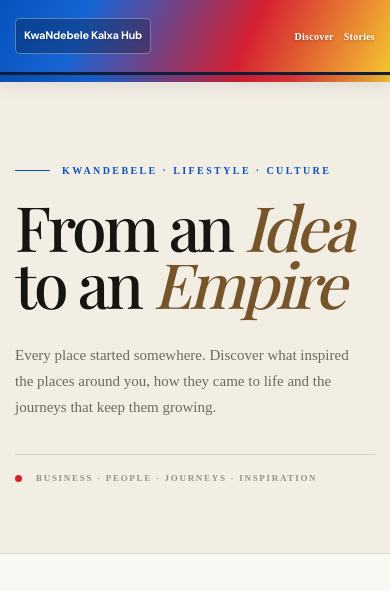
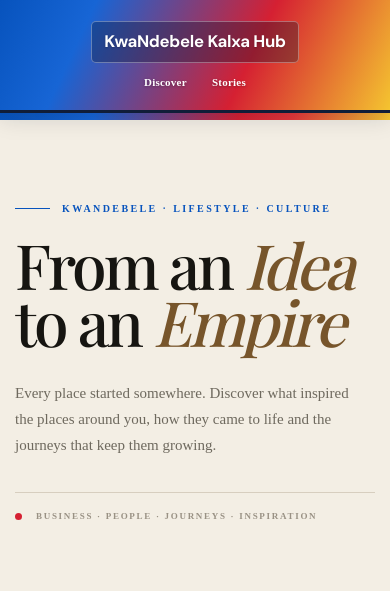
Before and after one commit to LasieHlongwane/kalxa-stories, a Flask app: page / in a window 390 px wide. Shown: the top 591 px of the page. Run offline with Flask 3, Linux system fonts and the light colour scheme; data comes from the database, SQL or seed files in the repository; data that the repository does not hold is empty; some web fonts are replaced.

Commit message:
Refactor header and navigation layout styles
Updated header and navigation styles for better alignment and responsiveness.

```diff
--- a/app/templates/base.html
+++ b/app/templates/base.html
@@ -354,9 +354,15 @@
 
         /* =====================================================
            HEADER INNER
+
+           UPDATED:
+           Brand is centered horizontally.
+           Navigation stays on the right.
         ====================================================== */
 
         .header-inner {
+
+            position: relative;
 
             width:
                 min(
@@ -364,7 +370,7 @@
                     var(--kalxa-max-width)
                 );
 
-            min-height: 82px;
+            min-height: 100px;
 
             margin:
                 0 auto;
@@ -373,8 +379,7 @@
 
             align-items: center;
 
-            justify-content:
-                space-between;
+            justify-content: center;
 
             gap: 24px;
 
@@ -391,17 +399,26 @@
 
             align-items: center;
 
-            gap: 13px;
+            justify-content: center;
+
+            gap: 15px;
 
             min-width: 0;
 
+            max-width: 100%;
+
             flex-shrink: 1;
+
+            margin: 0 auto;
 
         }
 
 
         /* =====================================================
            KWANDEBELE KALXA HUB BRAND NAME
+
+           UPDATED:
+           Larger and more prominent.
         ====================================================== */
 
         .brand-name {
@@ -412,10 +429,10 @@
 
             justify-content: center;
 
-            min-height: 43px;
+            min-height: 56px;
 
             padding:
-                9px 16px;
+                12px 22px;
 
             background:
                 rgba(8, 22, 48, .32);
@@ -433,14 +450,14 @@
             font-family:
                 var(--kalxa-sans);
 
-            font-size: 17px;
+            font-size: 27px;
 
             font-weight: 700;
 
             line-height: 1.25;
 
             letter-spacing:
-                -.45px;
+                -.6px;
 
             text-align: center;
 
@@ -520,9 +537,22 @@
 
         /* =====================================================
            MAIN NAVIGATION
+
+           UPDATED:
+           Positioned on the right without moving
+           the brand away from the center.
         ====================================================== */
 
         .main-nav {
+
+            position: absolute;
+
+            right: 0;
+
+            top: 50%;
+
+            transform:
+                translateY(-50%);
 
             display: flex;
 
@@ -1355,6 +1385,70 @@
            TABLET RESPONSIVE
         ====================================================== */
 
+        @media (max-width: 1100px) {
+
+            /*
+               Move navigation beneath the centered brand
+               before the larger title overlaps the links.
+            */
+
+            .header-inner {
+
+                min-height: 112px;
+
+                padding:
+                    12px 0;
+
+                flex-direction: column;
+
+                justify-content: center;
+
+                gap: 8px;
+
+            }
+
+
+            .brand {
+
+                margin: 0 auto;
+
+            }
+
+
+            .brand-name {
+
+                font-size: 24px;
+
+                min-height: 48px;
+
+                padding:
+                    9px 17px;
+
+            }
+
+
+            .brand-section {
+
+                font-size: 21px;
+
+            }
+
+
+            .main-nav {
+
+                position: static;
+
+                transform: none;
+
+                justify-content: center;
+
+                gap: 25px;
+
+            }
+
+        }
+
+
         @media (max-width: 950px) {
 
             .story-grid {
@@ -1374,33 +1468,33 @@
 
             .header-inner {
 
-                min-height: 74px;
-
-                gap: 16px;
+                min-height: 108px;
+
+                gap: 8px;
 
             }
 
 
             .brand-name {
 
-                font-size: 14px;
+                font-size: 22px;
 
                 padding:
-                    9px 11px;
+                    9px 14px;
 
             }
 
 
             .brand-section {
 
-                font-size: 17px;
+                font-size: 19px;
 
             }
 
 
             .main-nav {
 
-                gap: 15px;
+                gap: 23px;
 
             }
 
@@ -1442,63 +1536,93 @@
 
             .header-inner {
 
-                min-height: 72px;
-
-                gap: 10px;
+                min-height: 110px;
+
+                padding:
+                    12px 0 10px;
+
+                flex-direction: column;
+
+                align-items: center;
+
+                justify-content: center;
+
+                gap: 9px;
 
             }
 
 
             .brand {
 
-                gap: 7px;
+                width: 100%;
+
+                gap: 8px;
+
+                margin: 0 auto;
+
+                justify-content: center;
 
             }
 
 
             .brand-name {
 
-                min-height: 36px;
+                min-height: 42px;
 
                 padding:
-                    7px 8px;
+                    9px 12px;
+
+                font-size: clamp(
+                    15px,
+                    4.3vw,
+                    20px
+                );
+
+                line-height: 1.2;
+
+                letter-spacing:
+                    -.3px;
+
+            }
+
+
+            .brand-section {
+
+                padding-left: 9px;
+
+                font-size: 16px;
+
+            }
+
+
+            .brand-section::before {
+
+                height: 18px;
+
+            }
+
+
+            .main-nav {
+
+                position: static;
+
+                transform: none;
+
+                width: 100%;
+
+                justify-content: center;
+
+                gap: 25px;
+
+            }
+
+
+            .main-nav a {
 
                 font-size: 11px;
 
-                line-height: 1.25;
-
-                letter-spacing:
-                    -.25px;
-
-            }
-
-
-            .brand-section {
-
-                padding-left: 8px;
-
-                font-size: 15px;
-
-            }
-
-
-            .brand-section::before {
-
-                height: 18px;
-
-            }
-
-
-            .main-nav {
-
-                gap: 10px;
-
-            }
-
-
-            .main-nav a {
-
-                font-size: 10px;
+                padding:
+                    4px 0;
 
             }
 
```
Also changed, not shown: other parts of app/templates/base.html (+43 -26 lines).
